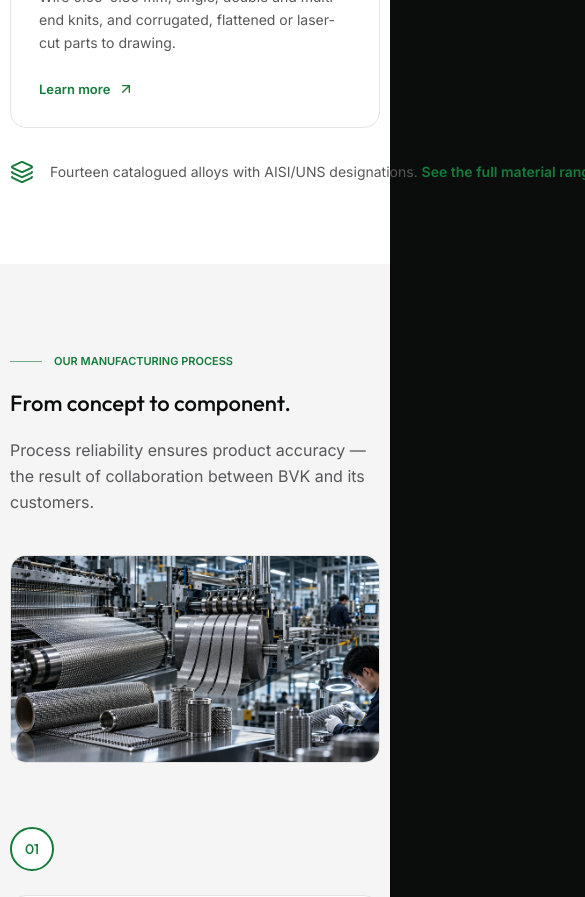
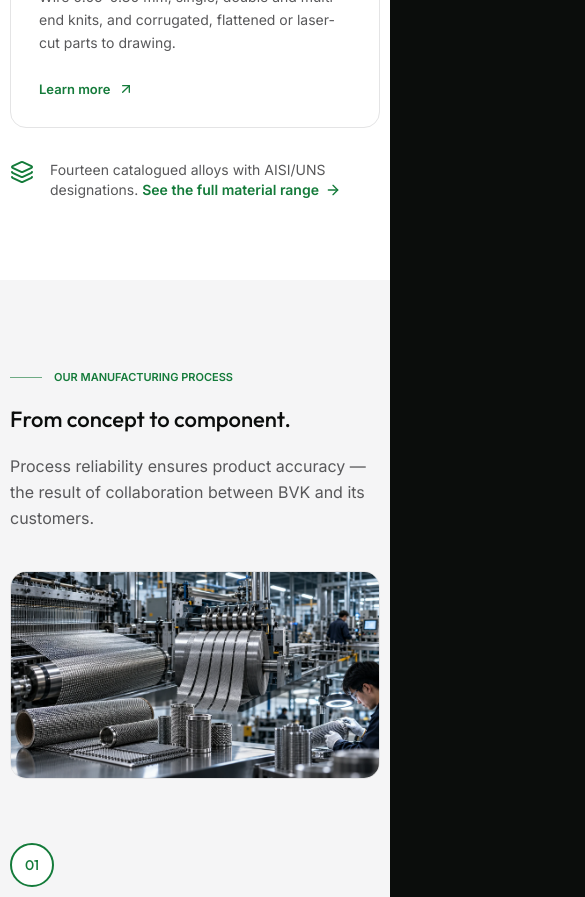
Before and after one commit to rohitsahu786k-dev/bvk-hydrotech, a Next.js app: page / in a window 390 px wide. Shown: the part 4940-5837 px from the top of the page, 585 px wide, since content can reach past the window. Built offline with nearby package versions, Linux system fonts and the light colour scheme; no server answers.

Commit message:
Fix horizontal overflow on mobile in the materials footer line

```diff
--- a/components/sections/HomeMaterials.tsx
+++ b/components/sections/HomeMaterials.tsx
@@ -60,9 +60,9 @@ export default function HomeMaterials() {
           </ul>
         </div>
 
-        <div className="flex items-center gap-4 pt-8 text-sm text-grey">
+        <div className="flex items-start gap-4 pt-8 text-sm text-grey lg:items-center">
           <Layers aria-hidden className="h-6 w-6 shrink-0 text-brand-deep" />
-          <p className="shrink-0">
+          <p className="min-w-0 lg:shrink-0">
             Fourteen catalogued alloys with AISI/UNS designations.{" "}
             <Link
               href="/precision-mesh-solutions"
```
